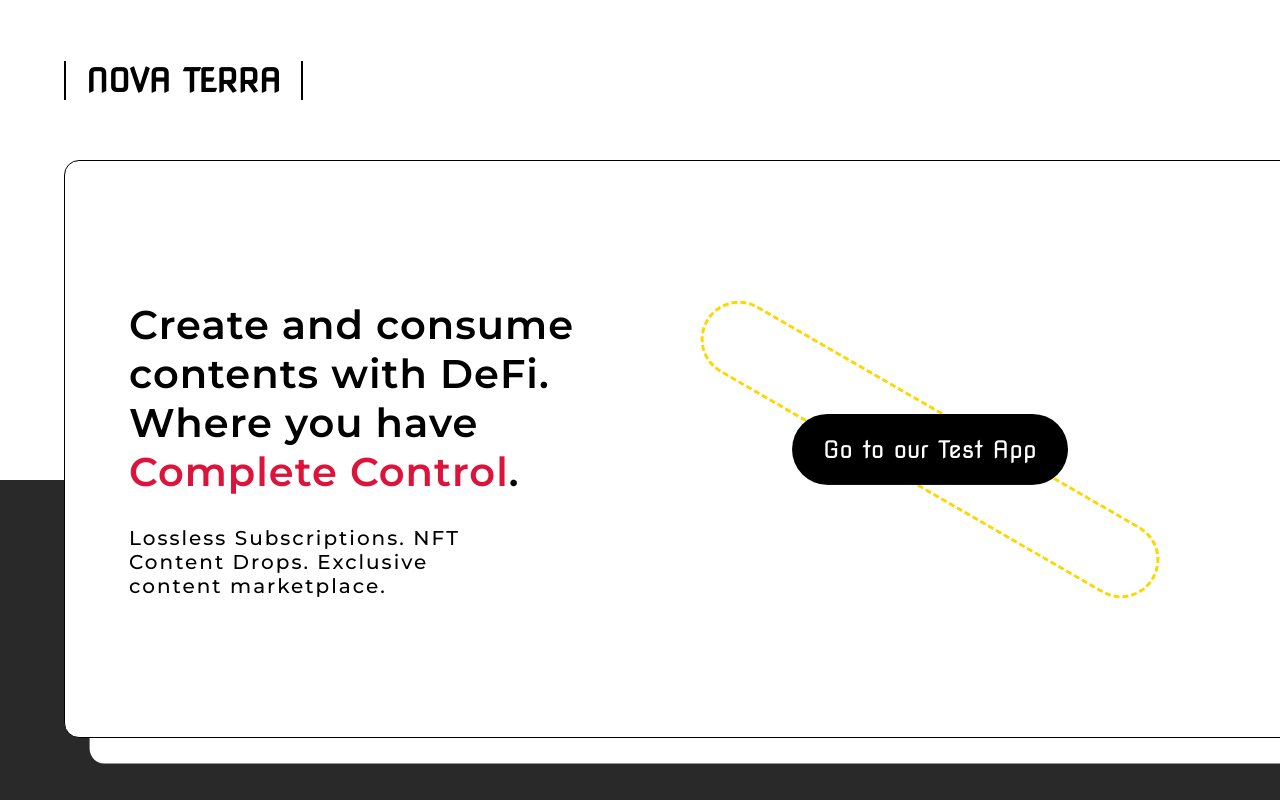
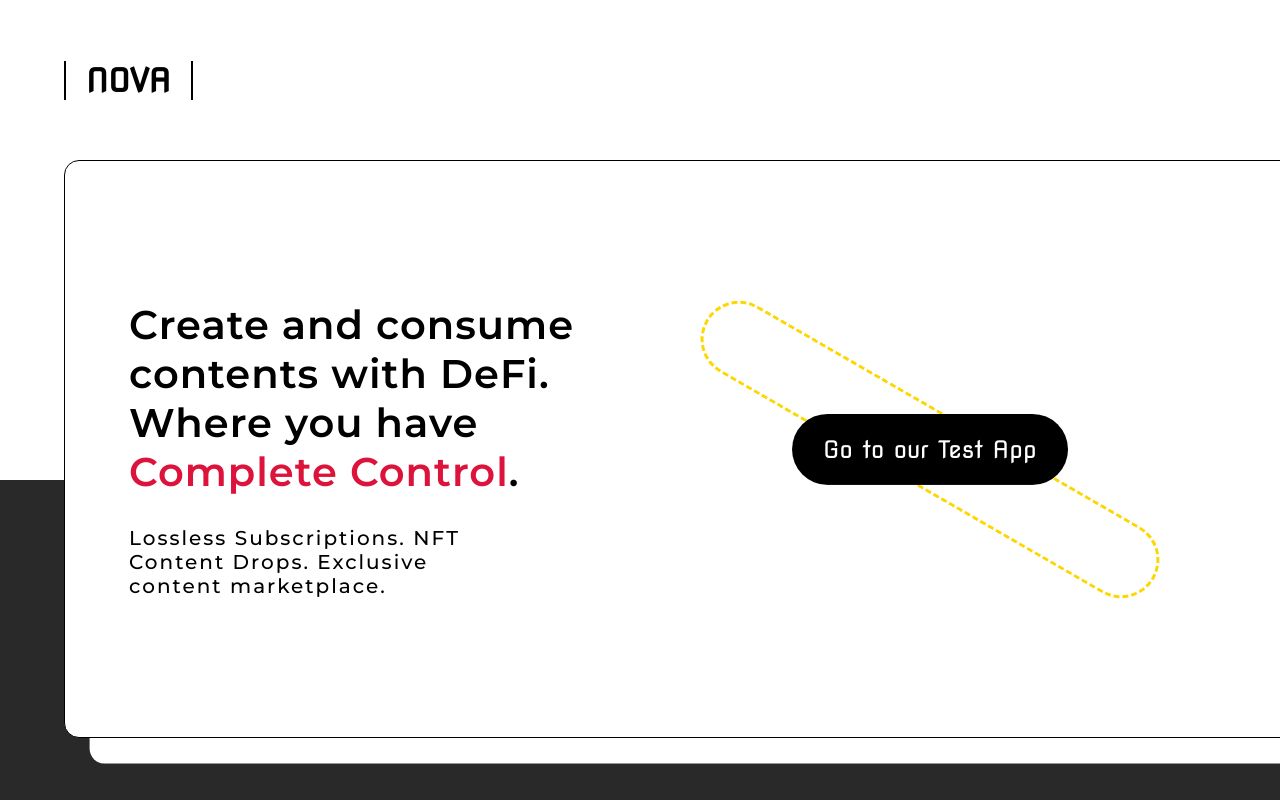
Before and after one commit to 0xdevnet/Nova, a React (Create React App) app: page / in a window 1280 px wide. Shown: the top 800 px of the page. Built offline with nearby package versions, Linux system fonts and the light colour scheme.

Commit message:
change icon

```diff
--- a/src/Components/Navbar/Nav.jsx
+++ b/src/Components/Navbar/Nav.jsx
@@ -7,7 +7,7 @@ const Nav = () => {
             alignItems: 'center'
         }}
         className="nav-container">
-            <h1 style={{color: 'black', fontFamily: 'Nova Square', margin: '0 0 0 5vw', padding: '0 20px'}}>NOVA TERRA</h1>
+            <h1 style={{color: 'black', fontFamily: 'Nova Square', margin: '0 0 0 5vw', padding: '0 20px'}}>NOVA</h1>
         </div>
     )
 }
```
